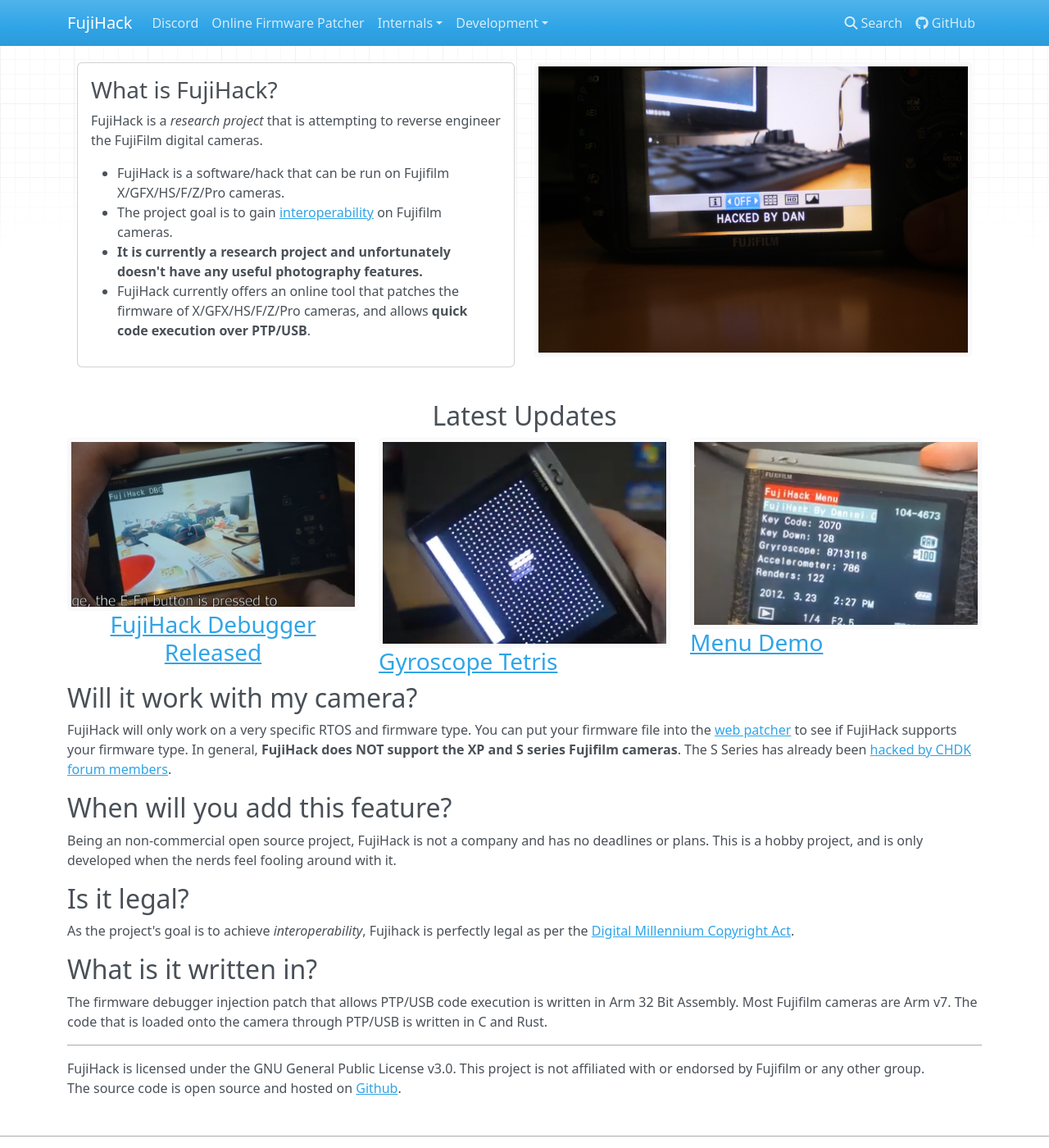
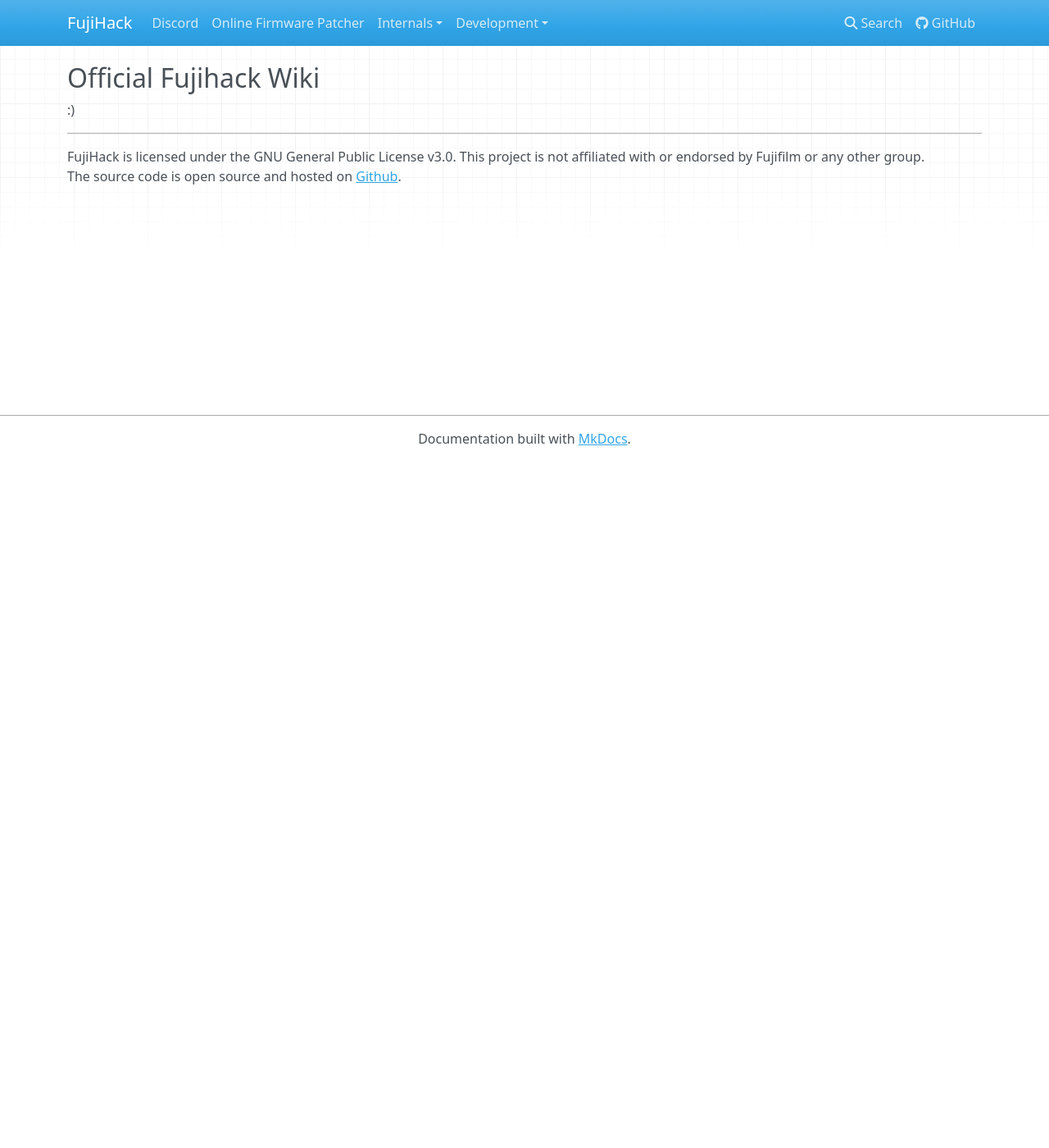
Before and after one commit to fujihack/wiki, an MkDocs documentation site: the page built from docs/index.md, in a window 1280 px wide and 1400 px high. Shown: the whole window at 82% size. Built offline with MkDocs 1.6.1, drawn with Linux system fonts in a browser that asks for light colours; nearby versions of some CDN libraries.

Commit message:
Update index.md

```diff
--- a/docs/index.md
+++ b/docs/index.md
@@ -1,66 +1,6 @@
-<div class="container-fluid">
-	<div class="row">
-		<div class="col-sm-6">
-			<div class="card">
-				<div class="card-body">
-					<h3 class="card-title">What is FujiHack?</h3>
-					<p class="card-text">
-						FujiHack is a <i>research project</i> that is attempting to reverse engineer the FujiFilm digital cameras.
-						<ul>
-							<li>FujiHack is a software/hack that can be run on Fujifilm X/GFX/HS/F/Z/Pro cameras.</li>
-							<li>The project goal is to gain <a href="https://en.wikipedia.org/wiki/Reverse_engineering#Legality">interoperability</a> on Fujifilm cameras.</li>
-							<li><b>It is currently a research project and unfortunately doesn't have any useful photography features.</b></li>
-							<li>FujiHack currently offers an online tool that patches the firmware of X/GFX/HS/F/Z/Pro cameras, and allows
-							<b>quick code execution over PTP/USB</b>.</li>
-						</ul>
-					</p>
-				</div>
-			</div>
-		</div>
-		<div class="col-sm-6">
-			<img class="img-responsive" alt="screenshot" src="img/hack.jpg">
-		</div>
-	</div>
-</div>
+## Official Fujihack Wiki
 
-<div class="jumbotron">
-	<h2 class="text-center">Latest Updates</h2>
-	<div class="row">
-		<div class="col-sm-4 text-center">
-			<a href="https://github.com/fujihack/fujihack/releases/tag/0.1.0">
-			<img alt="screenshot" src="img/dbg.png">
-			<h3>FujiHack Debugger Released</h3>
-			</a>
-		</div>
-		<div class="col-sm-4">
-			<a href="https://www.youtube.com/watch?v=u0qltt3mDio">
-			<img alt="screenshot" src="img/tetris.png">
-			<h3>Gyroscope Tetris</h3>
-			</a>
-		</div>
-		<div class="col-sm-4">
-			<a href="https://www.youtube.com/watch?v=E62S_GleN6M">
-			<img alt="screenshot" src="img/menu.png">
-			<h3>Menu Demo</h3>
-			</a>
-		</div>
-	</div>
-</div>
-
-## Will it work with my camera?
-FujiHack will only work on a very specific RTOS and firmware type. You can put your firmware file into the [web patcher](https://fujihack.github.io/patcher/) to see if FujiHack supports your firmware type.
-In general, **FujiHack does NOT support the XP and S series Fujifilm cameras**. The S Series has already been [hacked by CHDK forum members](https://chdk.setepontos.com/index.php?topic=6484.0).
-
-## When will you add this feature?
-Being an non-commercial open source project, FujiHack is not a company and has no deadlines or plans. This is a hobby project, and is only developed when
-the nerds feel fooling around with it.
-
-## Is it legal?
-As the project's goal is to achieve *interoperability*, Fujihack is perfectly legal as per the [Digital Millennium Copyright Act](https://www.law.cornell.edu/uscode/text/17/1201).
-
-## What is it written in?
-The firmware debugger injection patch that allows PTP/USB code execution is written in Arm 32 Bit Assembly. Most Fujifilm cameras are Arm v7.
-The code that is loaded onto the camera through PTP/USB is written in C and Rust.
+:)
 
 ---
 
```
